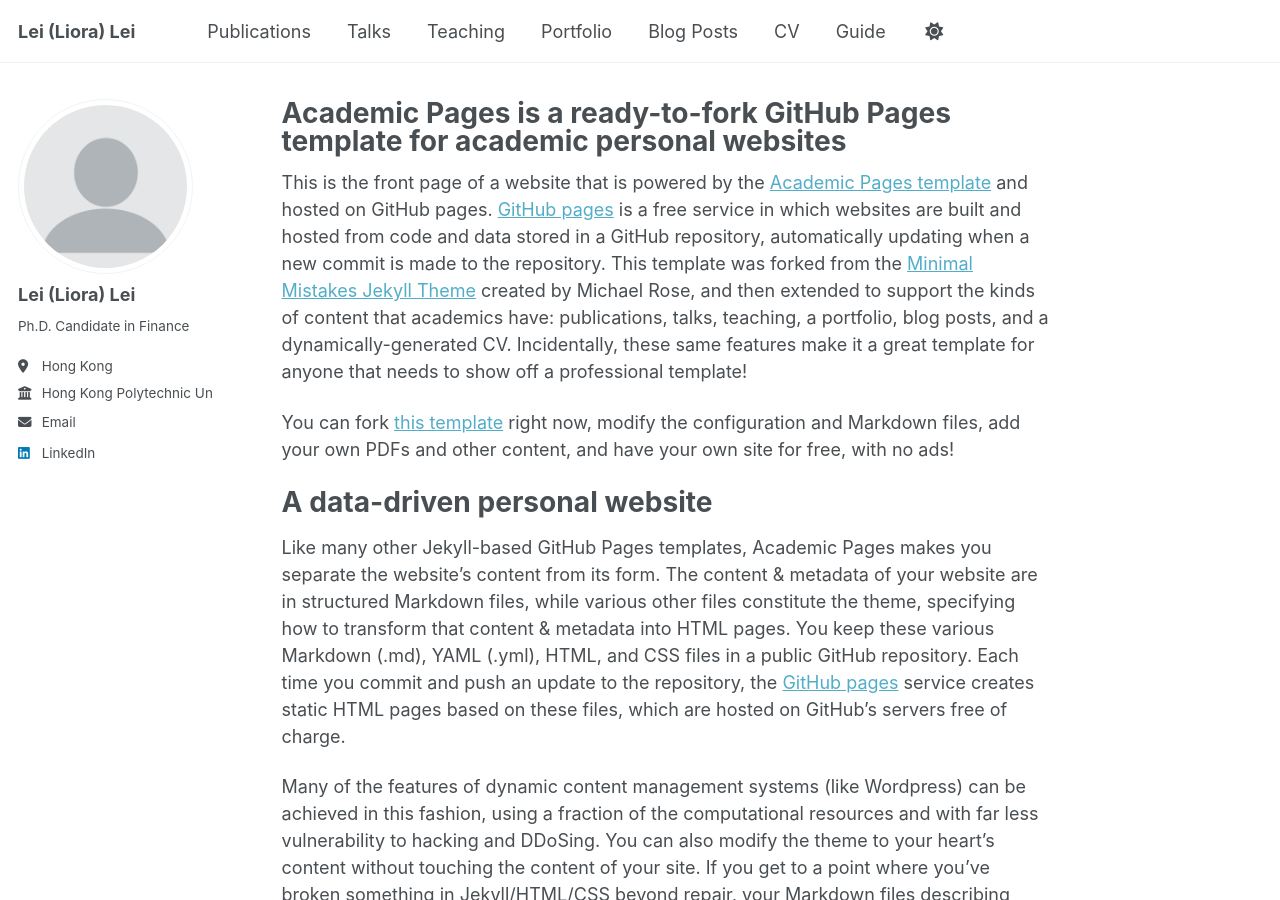
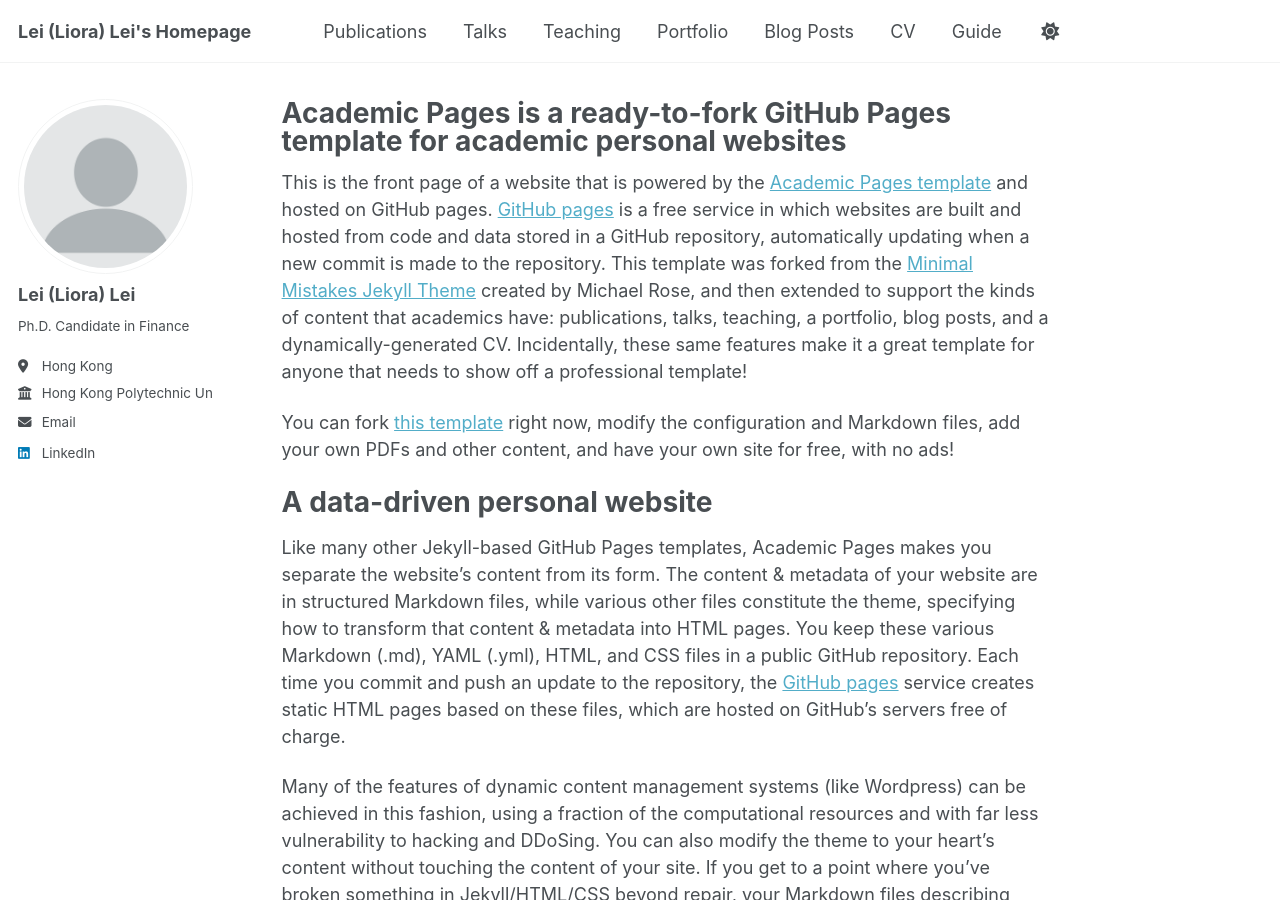
Before and after one commit to Liora-Lei/Lei-Lei, a Jekyll site: the page built from _pages/about.md, in a window 1280 px wide and 900 px high. Built offline with Jekyll 4.4.1, drawn with Linux system fonts in a browser that asks for light colours; a script that is not in the unit is left out.

Commit message:
Update _config.yml

```diff
--- a/_config.yml
+++ b/_config.yml
@@ -9,7 +9,7 @@
 # Basic Site Settings
 locale                   : "en-US"
 site_theme               : "default" # Currently available options are "default", "air"
-title                    : "Lei (Liora) Lei"
+title                    : "Lei (Liora) Lei's Homepage"
 title_separator          : "-"
 name                     : &name "Lei (Liora) Lei"
 description              : &description "Your Name's academic portfolio"   # Update this with a general description of your site, this is the default if not overridden by a page
```
